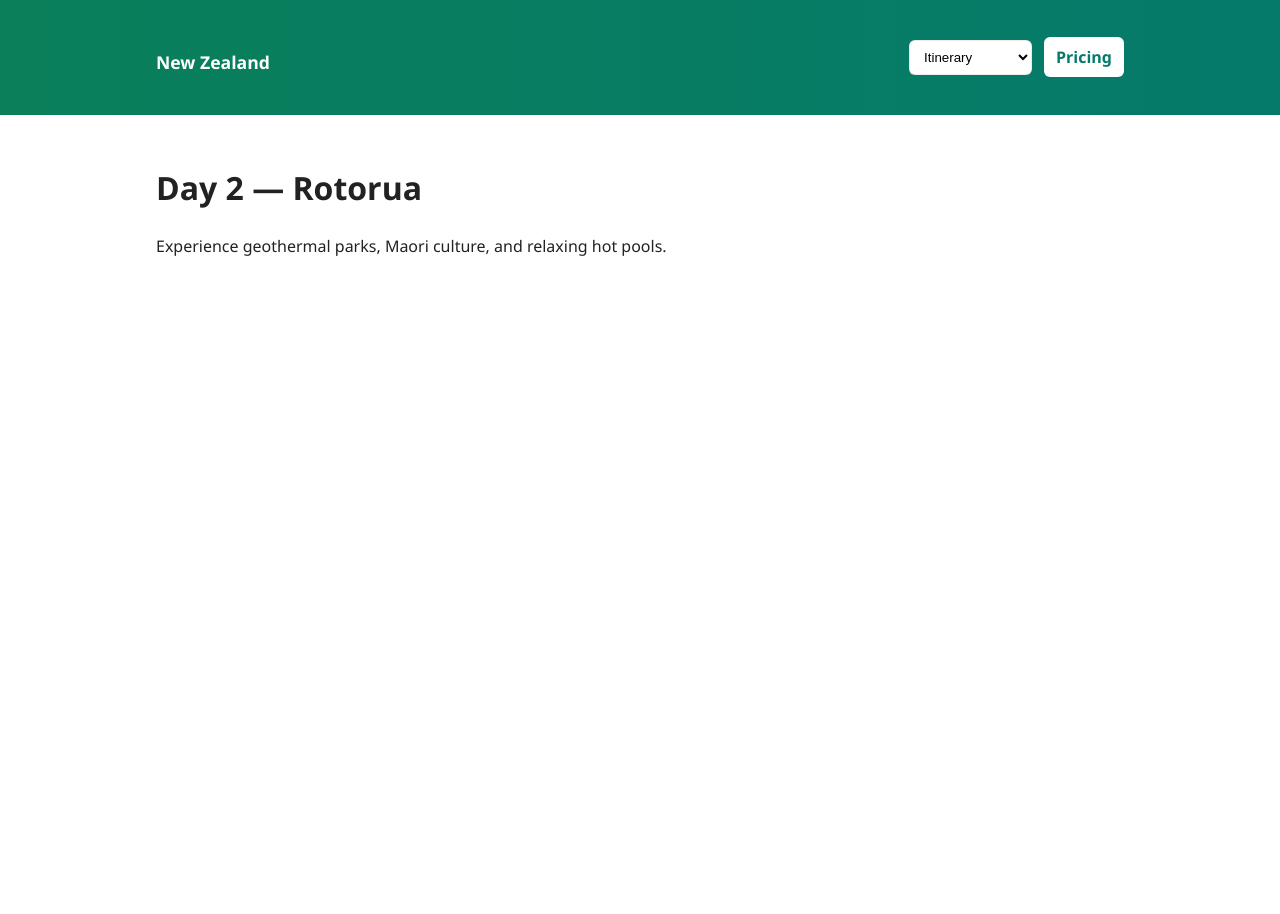
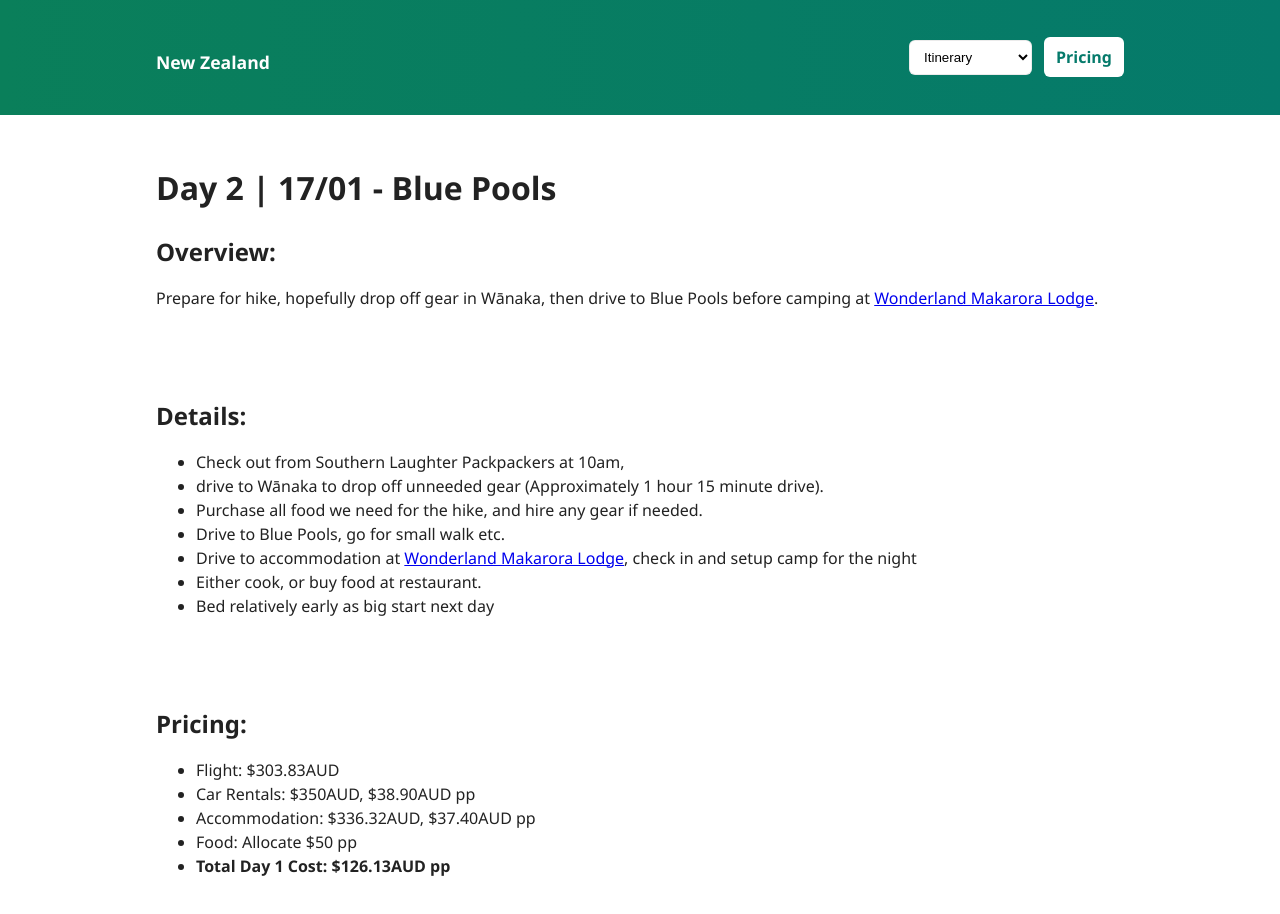
Before and after one commit to KingGoose20/NewZealand, a plain HTML site: page Day2.html in a window 1280 px wide. Before the commit the page ends 800 px from the top, so only its background shows below. Drawn offline with Linux system fonts and the light colour scheme.

Commit message:
Day 1 & 2

```diff
--- a/Day2.html
+++ b/Day2.html
@@ -1,18 +1,52 @@
-<!doctype html>
+<!DOCTYPE html>
 <html lang="en">
   <head>
-  <meta charset="utf-8">
-  <meta name="viewport" content="width=device-width,initial-scale=1">
-  <title>Day 2 — Rotorua</title>
-  <link rel="stylesheet" href="css.css">
+    <meta charset="utf-8" />
+    <meta name="viewport" content="width=device-width,initial-scale=1" />
+    <title>Day 2 - Blue Pools</title>
+    <link rel="stylesheet" href="css.css" />
   </head>
   <body>
     <div id="header"></div>
     <script src="header.js" data-current-page="2"></script>
 
     <main class="container">
-    <h1>Day 2 — Rotorua</h1>
-    <p>Experience geothermal parks, Maori culture, and relaxing hot pools.</p>
+      <h1>Day 2 | 17/01 - Blue Pools</h1>
+      <h2>Overview:</h2>
+      <p>
+        Prepare for hike, hopefully drop off gear in Wānaka, then drive to Blue
+        Pools before camping at
+        <a
+          href="https://www.booking.com/hotel/nz/wonderland-makarora-lodge.en-gb.html?label=wonderland-makarora-lodge-Mo7xWpBr4Fn9rrmndpSpTwS166825955001%3Apl%3Ata%3Ap1%3Ap2300%2C000%3Aac%3Aap%3Aneg%3Afi%3Atikwd-43502640769%3Alp9068906%3Ali%3Adec%3Adm%3Appccp%3DUmFuZG9tSVYkc2RlIyh9YXORK0YJiVoOxcWODxYDaAA&sid=08b4b97836c9a7aaafed8063f29b51ad&aid=311984"
+          target="_blank"
+          >Wonderland Makarora Lodge</a
+        >.
+      </p>
+      <br /><br /><br />
+      <h2>Details:</h2>
+      <ul>
+        <li>Check out from Southern Laughter Packpackers at 10am,</li>
+        <li>
+          drive to Wānaka to drop off unneeded gear (Approximately 1 hour 15
+          minute drive).
+        </li>
+        <li>
+          Purchase all food we need for the hike, and hire any gear if needed.
+        </li>
+        <li>Drive to Blue Pools, go for small walk etc.</li>
+        <li>Drive to accommodation at <a href="https://www.booking.com/hotel/nz/wonderland-makarora-lodge.en-gb.html?label=wonderland-makarora-lodge-Mo7xWpBr4Fn9rrmndpSpTwS166825955001%3Apl%3Ata%3Ap1%3Ap2300%2C000%3Aac%3Aap%3Aneg%3Afi%3Atikwd-43502640769%3Alp9068906%3Ali%3Adec%3Adm%3Appccp%3DUmFuZG9tSVYkc2RlIyh9YXORK0YJiVoOxcWODxYDaAA&sid=08b4b97836c9a7aaafed8063f29b51ad&aid=311984" target="_blank">Wonderland Makarora Lodge</a>, check in and setup camp for the night</li>
+        <li>Either cook, or buy food at restaurant.</li>
+        <li>Bed relatively early as big start next day</li>
+      </ul>
+      <br /><br /><br />
+      <h2>Pricing:</h2>
+      <ul>
+        <li>Flight: $303.83AUD</li>
+        <li>Car Rentals: $350AUD, $38.90AUD pp</li>
+        <li>Accommodation: $336.32AUD, $37.40AUD pp</li>
+        <li>Food: Allocate $50 pp</li>
+        <li><b>Total Day 1 Cost: $126.13AUD pp</b></li>
+      </ul>
     </main>
   </body>
 </html>
```
Also changed, not shown: Day1.html (+9 -1 lines). Lines whose indentation alone changed are shown as unchanged.
